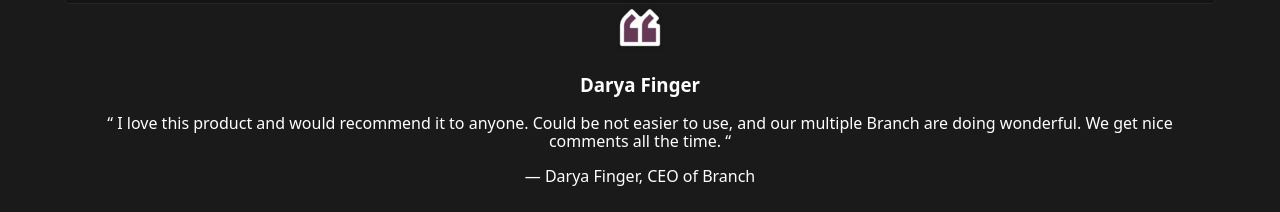
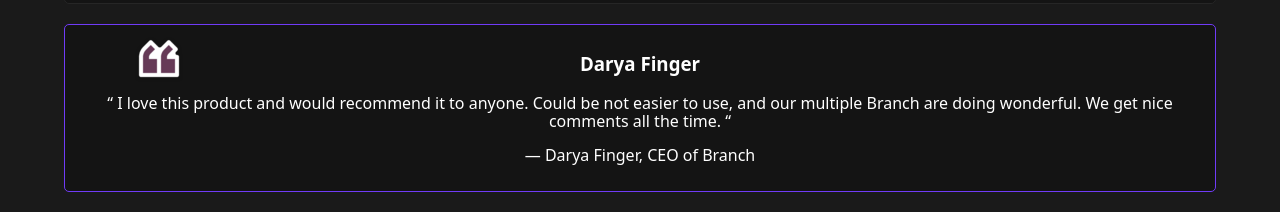
Before and after one commit to Carrisonn/E-commerce, a website built with Vite: page index.html in a window 1280 px wide. Shown: the part 1902-2114 px from the top of the page. Built offline with nearby package versions, Linux system fonts and the light colour scheme; files whose address does not match are found by name.

Commit message:
added styles for testimonial section

```diff
--- a/src/css/styles.css
+++ b/src/css/styles.css
@@ -144,8 +144,6 @@
 }
 
 .card-container {
-    width: 90%;
-    margin: 0 auto;
     display: flex;
     flex-direction: column;
     gap: 2rem;
@@ -203,6 +201,29 @@
     font-weight: 700;
 }
 
+.company-link:hover {
+    text-decoration: underline;
+}
+
+.div-testimonial {
+    border: 1px solid var(--color-secondary);
+    padding: 1rem;
+    border-radius: 0.5rem;
+    margin: 2rem 0;
+    background-color: var(--color-tertiary);
+    position: relative;
+}
+
+.quotes-icon {
+    position: absolute;
+    left: 7rem;
+    top: 1rem;
+}
+
+blockquote {
+    margin: 0 2rem;
+}
+
 
 /** PC Screen **/
 @media screen and (min-width: 768px) {
```
